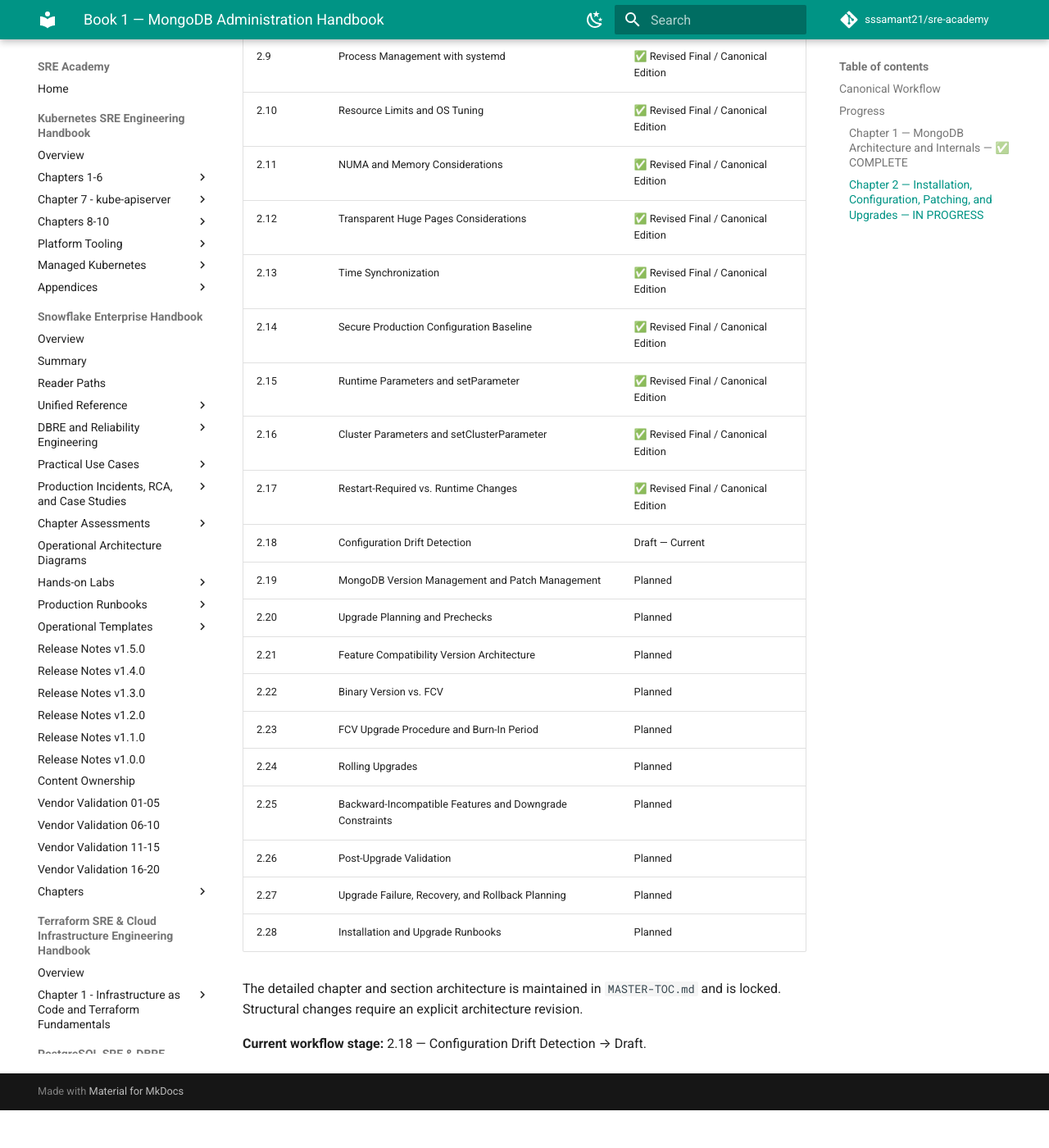
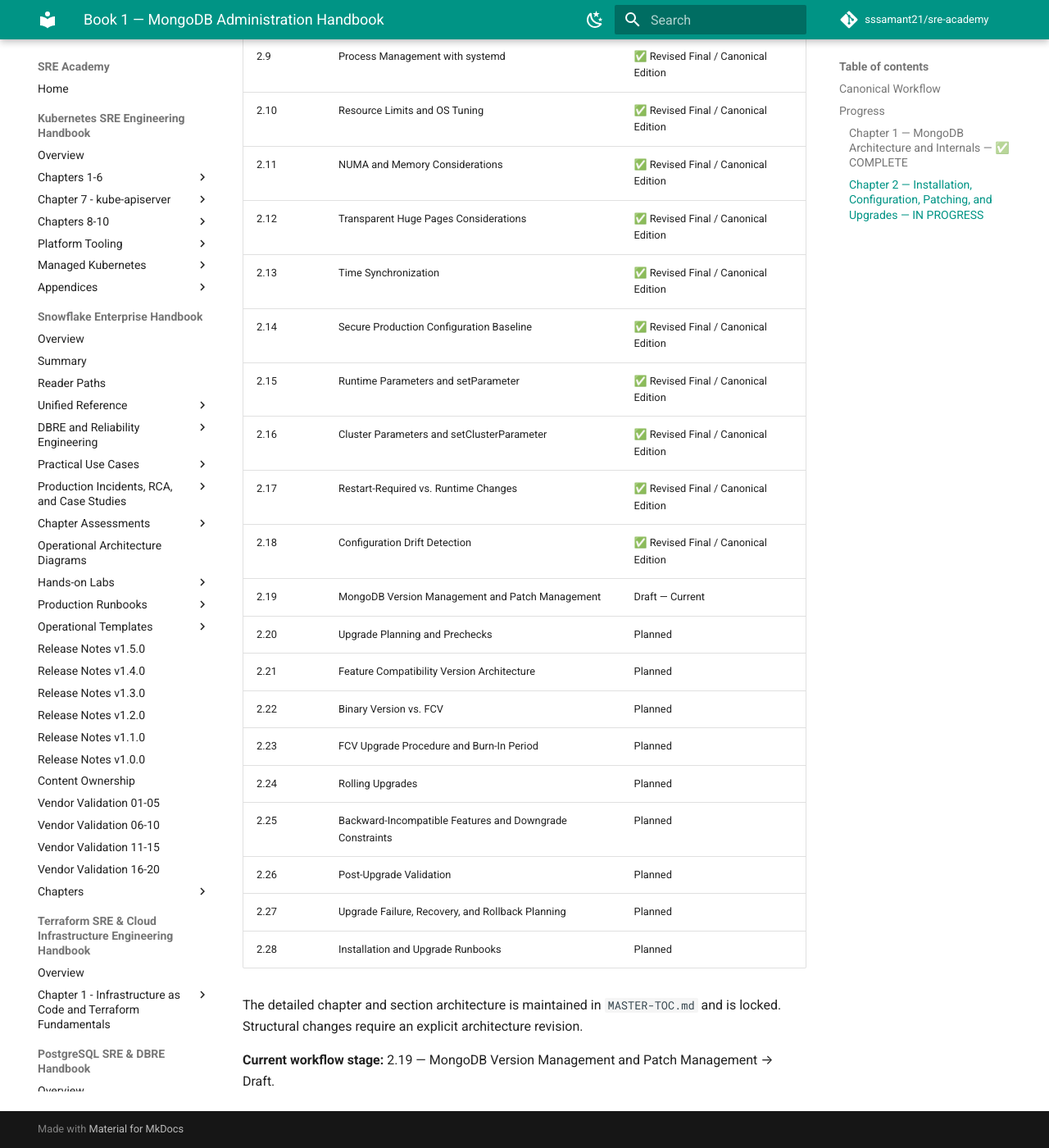
Before and after one commit to sssamant21/sre-academy, an MkDocs documentation site: the page built from docs/books/mongodb/mongodb-administration-handbook/README.md, in a window 1280 px wide and 1400 px high, scrolled down 1433 px. Shown: the whole window at 82% size. Built offline with MkDocs 1.6.1 and Material for MkDocs 9.7.7, drawn with Linux system fonts in a browser that asks for light colours; comment, search, counter and statistics services are not loaded; before the commit the page ends 2787 px from its top, so only the background shows below that; some of the changed text lies outside the part shown.

Commit message:
docs(mongodb): advance chapter 2 to section 2.19

```diff
--- a/docs/books/mongodb/mongodb-administration-handbook/README.md
+++ b/docs/books/mongodb/mongodb-administration-handbook/README.md
@@ -40,8 +40,8 @@
 | 2.15 | Runtime Parameters and setParameter | ✅ Revised Final / Canonical Edition |
 | 2.16 | Cluster Parameters and setClusterParameter | ✅ Revised Final / Canonical Edition |
 | 2.17 | Restart-Required vs. Runtime Changes | ✅ Revised Final / Canonical Edition |
-| 2.18 | Configuration Drift Detection | Draft — Current |
-| 2.19 | MongoDB Version Management and Patch Management | Planned |
+| 2.18 | Configuration Drift Detection | ✅ Revised Final / Canonical Edition |
+| 2.19 | MongoDB Version Management and Patch Management | Draft — Current |
 | 2.20 | Upgrade Planning and Prechecks | Planned |
 | 2.21 | Feature Compatibility Version Architecture | Planned |
 | 2.22 | Binary Version vs. FCV | Planned |
@@ -54,4 +54,4 @@
 
 The detailed chapter and section architecture is maintained in `MASTER-TOC.md` and is locked. Structural changes require an explicit architecture revision.
 
-**Current workflow stage:** 2.18 — Configuration Drift Detection → Draft.
+**Current workflow stage:** 2.19 — MongoDB Version Management and Patch Management → Draft.
```
Also changed, not shown: other parts of docs/books/mongodb/mongodb-administration-handbook/README.md (+1 -1 lines).
